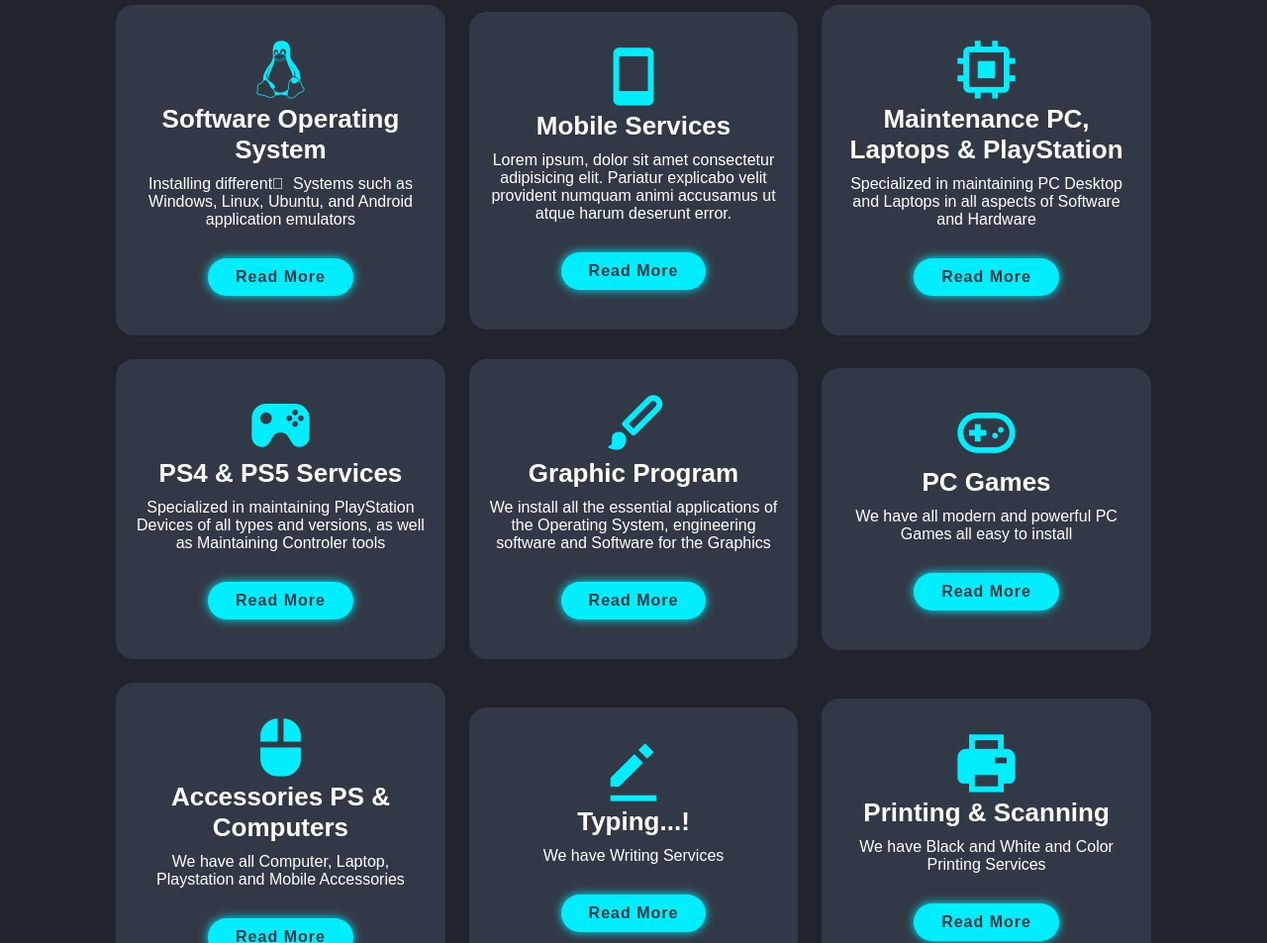
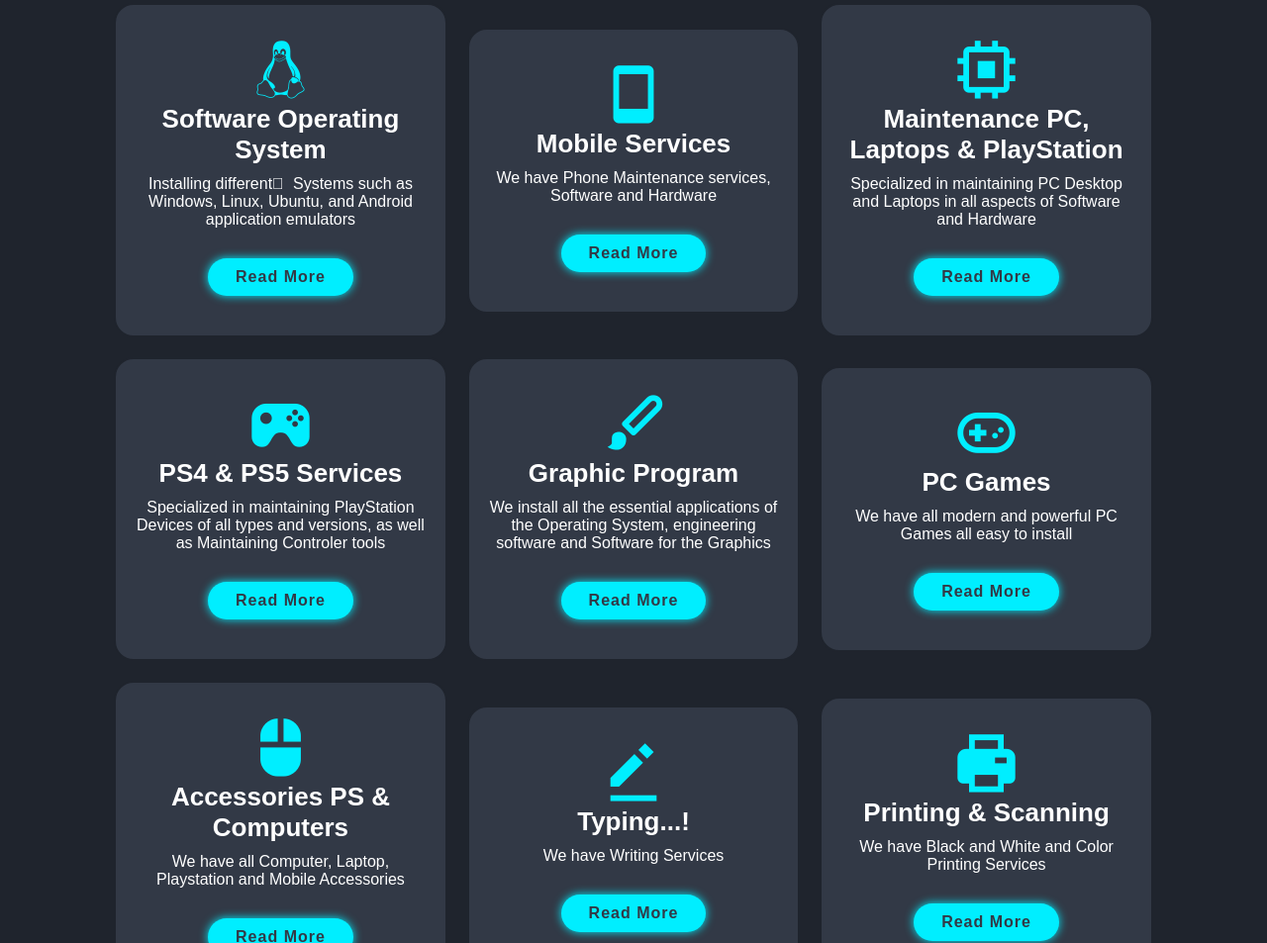
Before and after one commit to HurricaneO/MK-Store.io, a plain HTML site: page index.html in a window 1280 px wide. Shown: the part 1799-2752 px from the top of the page at 99% size. Drawn offline with nearby package versions, Linux system fonts and the light colour scheme; a web font is replaced by a local one.

Commit message:
Update index.html

```diff
--- a/index.html
+++ b/index.html
@@ -81,8 +81,7 @@
             <div class="services-box">
                 <i class='bx bx-mobile'></i>
                 <h3>Mobile Services</h3>
-                <p>Lorem ipsum, dolor sit amet consectetur adipisicing elit. Pariatur explicabo velit provident numquam
-                    animi accusamus ut atque harum deserunt error.</p>
+                <p>We have Phone Maintenance services, Software and Hardware</p>
                 <a href="#" class="btn">Read More</a>
             </div>
             <div class="services-box">
```
